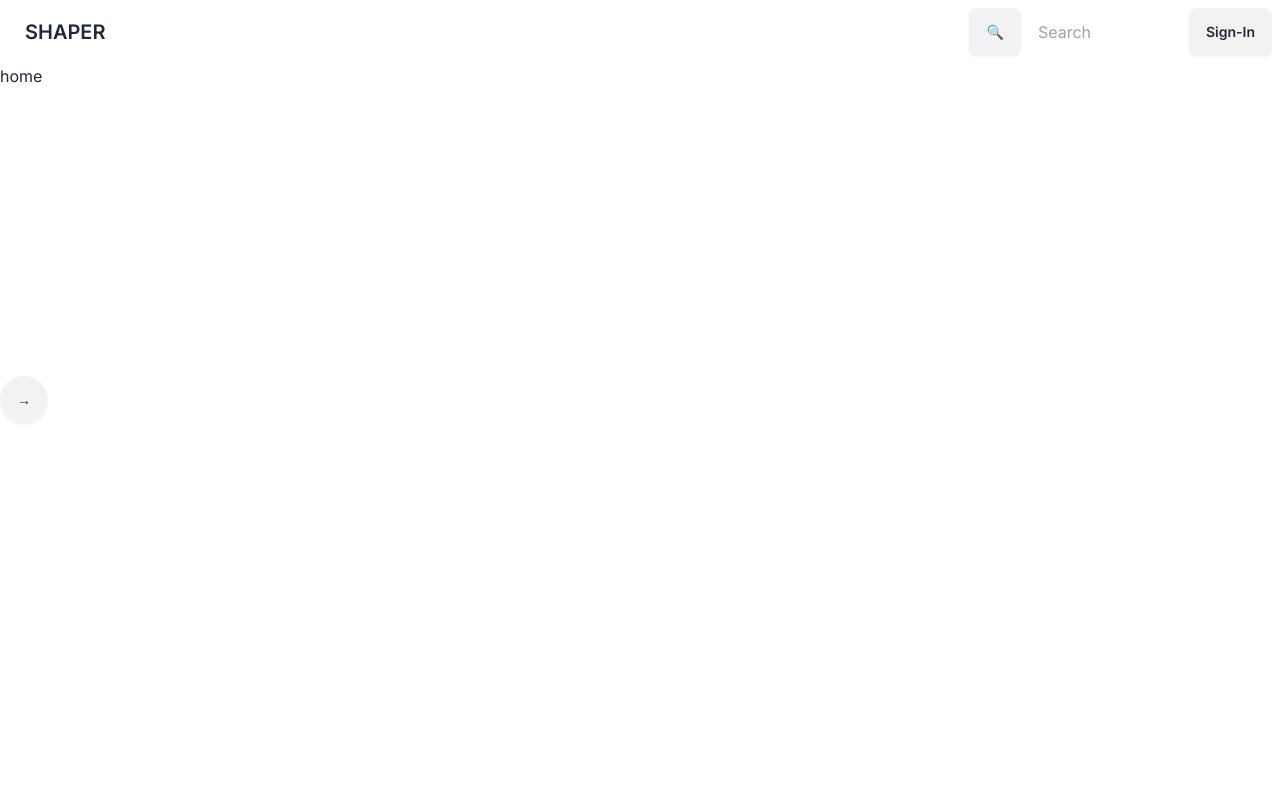
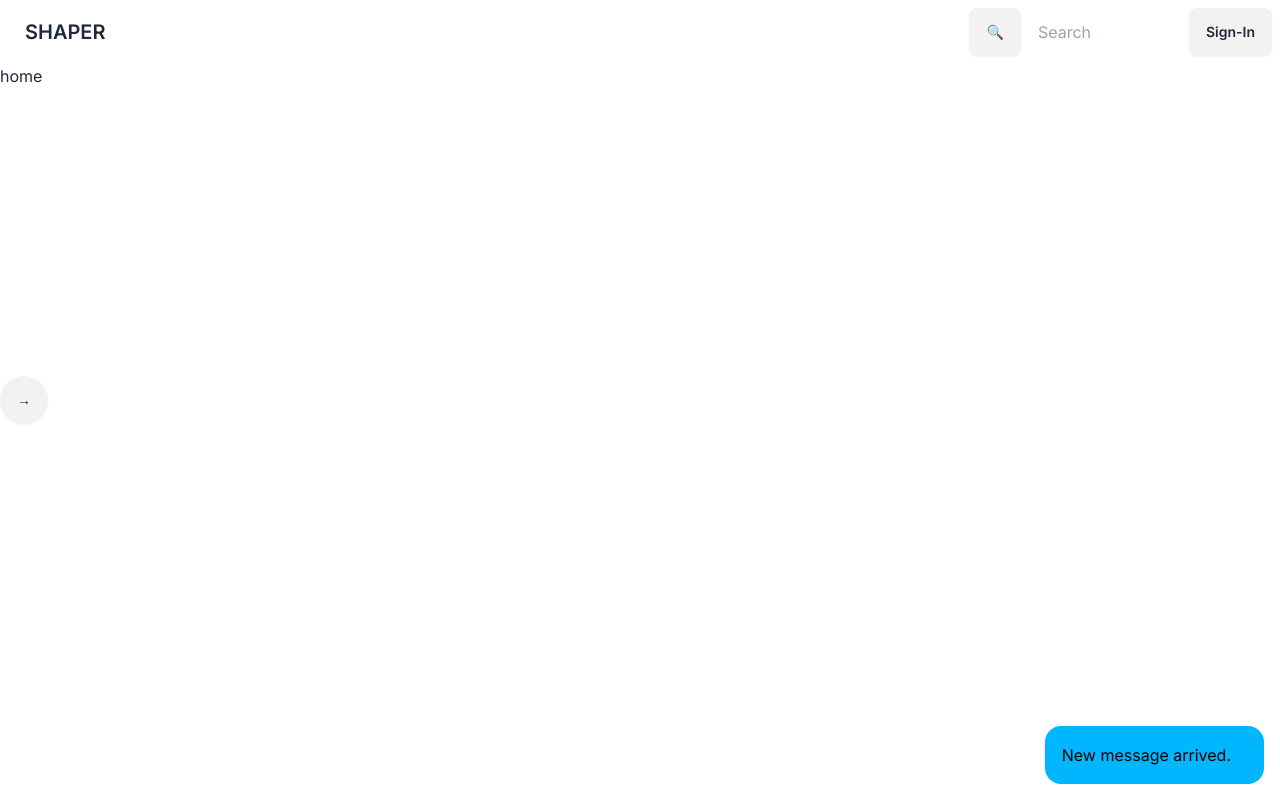
Before and after one commit to iamsven2005/twitchclone, a Next.js app: page / in a window 1280 px wide. Built offline with nearby package versions, Linux system fonts and the light colour scheme; no server answers; the database is empty.

Commit message:
hope this works

```diff
--- a/app/(browse)/(home)/page.tsx
+++ b/app/(browse)/(home)/page.tsx
@@ -1,6 +1,4 @@
-export default function Home({
-    children,
-  }: { children:React.ReactNode}){
+export default function Home(){
     return (
         <div>
             home
--- a/app/_components/Followbtn.tsx
+++ b/app/_components/Followbtn.tsx
@@ -1,8 +1,9 @@
 "use client";
 import { onFollow } from "@/lib/follow";
 export const Flwbtn = () => {
+    //here
     const onClick = () => {
-        onFollow("123")
+        onFollow("123");
     };
     return (
         <button onClick={onClick} className="btn btn-success">Follow</button>
--- a/app/layout.tsx
+++ b/app/layout.tsx
@@ -3,7 +3,6 @@ import { ClerkProvider } from '@clerk/nextjs'
 import { Inter } from 'next/font/google'
 import './globals.css'
 import { Analytics } from '@vercel/analytics/react';
-
 const inter = Inter({ subsets: ['latin'] })
 
 export const metadata: Metadata = {
@@ -19,7 +18,13 @@ export default function RootLayout({
   return (
     <ClerkProvider>
     <html lang="en">
-      <body className={inter.className}>{children}      <Analytics />
+      <body className={inter.className}>
+        {children}<Analytics />
+        <div className="toast">
+          <div className="alert alert-info">
+            <span>New message arrived.</span>
+          </div>
+        </div>
     </body>
     </html>
     </ClerkProvider>
--- a/lib/follow.ts
+++ b/lib/follow.ts
@@ -2,7 +2,7 @@
 import { followUser } from "./follow-service";
 export const onFollow = async (id: string) => {
     try{
-        const followedUser = await followUser(id);
+        console.log("we ended here")
     }catch (error){
         throw new Error("Internal Error");
     };
```
